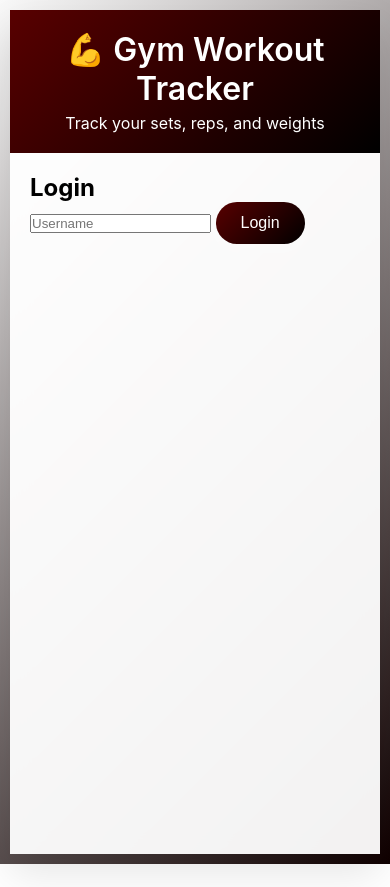
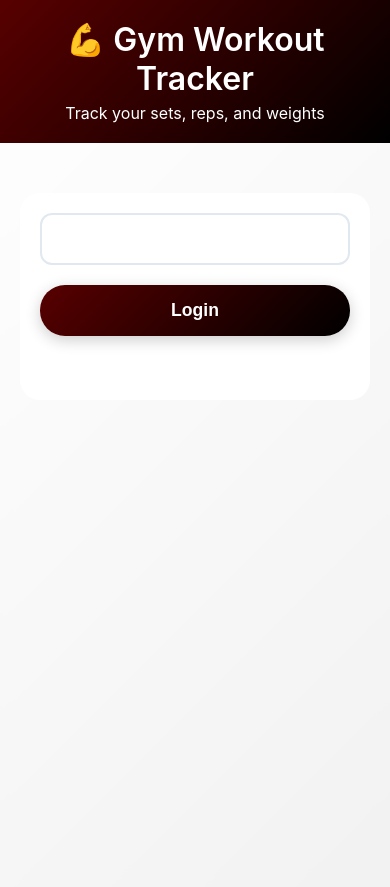
Before and after one commit to thishittuff/Gym-Shim, a plain HTML site: page index.html in a window 390 px wide. Before the commit the page ends 864 px from the top, so only its background shows below. Drawn offline with nearby package versions, Linux system fonts and the light colour scheme; no server answers.

Commit message:
Changes in Login UI

```diff
--- a/index.html
+++ b/index.html
@@ -109,14 +109,15 @@
         .day-btn.active {
             background: linear-gradient(135deg, #580000 0%, #000000 100%);
             color: white;
-            box-shadow: 0 4px 15px rgb(255, 255, 255);
+            border-color: transparent;
+            box-shadow: 0 4px 15px rgba(0, 0, 0, 0.2);
         }
 
         .workout-container {
             background: white;
             border-radius: 15px;
             padding: 20px;
-            box-shadow: 0 5px 15px rgb(255, 255, 255);
+            box-shadow: 0 5px 15px rgba(0,0,0,0.05);
             margin-bottom: 20px;
         }
 
@@ -257,7 +258,7 @@
             font-size: 1rem;
             font-weight: 500;
             transition: all 0.3s ease;
-            box-shadow: 0 4px 15px rgba(255, 255, 255, 0.3);
+            box-shadow: 0 4px 15px rgba(0, 0, 0, 0.2);
         }
 
         .btn:hover {
@@ -298,7 +299,7 @@
         }
 
         .stat-card {
-            background: linear-gradient(135deg, rgba(0, 0, 0, 0.1) 0%, rgba(118, 75, 162, 0.1) 100%);
+            background: linear-gradient(135deg, rgba(0, 0, 0, 0.03) 0%, rgba(118, 75, 162, 0.03) 100%);
             padding: 20px;
             border-radius: 10px;
             text-align: center;
@@ -336,14 +337,14 @@
             padding: 40px;
             text-align: center;
             margin-bottom: 20px;
-            background: linear-gradient(135deg, rgba(255, 255, 255, 0.05) 0%, rgba(0, 0, 0, 0.05) 100%);
+            background: linear-gradient(135deg, rgba(102, 126, 234, 0.05) 0%, rgba(118, 75, 162, 0.05) 100%);
             transition: all 0.3s ease;
             cursor: pointer;
         }
 
         .upload-area:hover {
             border-color: #764ba2;
-            background: linear-gradient(135deg, rgba(255, 255, 255, 0.1) 0%, rgba(0, 0, 0, 0.1) 100%);
+            background: linear-gradient(135deg, rgba(102, 126, 234, 0.1) 0%, rgba(118, 75, 162, 0.1) 100%);
         }
 
         .file-input {
@@ -377,7 +378,93 @@
             padding: 40px;
         }
 
+        /* --- NEW: Login UI Enhancements --- */
+        #login-tab.active {
+            display: flex;
+            align-items: center;
+            justify-content: center;
+            /* Adjust min-height if the main header is ever visible with the login form */
+            min-height: calc(100vh - 100px);
+        }
+
+        .login-box {
+            width: 100%;
+            max-width: 450px;
+            background: #ffffff;
+            padding: 40px 30px;
+            border-radius: 20px;
+            box-shadow: 0 15px 40px rgba(0, 0, 0, 0.12);
+            text-align: center;
+            animation: fadeIn 0.5s ease-in-out;
+        }
+
+        @keyframes fadeIn {
+            from { opacity: 0; transform: translateY(-10px); }
+            to { opacity: 1; transform: translateY(0); }
+        }
+
+        .login-box h2 {
+            font-size: 2.2rem;
+            font-weight: 700;
+            color: #1a202c;
+            margin-bottom: 10px;
+        }
+
+        .login-box p {
+            color: #4a5568;
+            margin-bottom: 30px;
+            font-size: 1rem;
+        }
+
+        .login-input-group {
+            margin-bottom: 20px;
+        }
+
+        .login-box input[type="text"] {
+            width: 100%;
+            padding: 15px;
+            border: 2px solid #e2e8f0;
+            border-radius: 12px;
+            font-size: 1rem;
+            font-weight: 500;
+            text-align: center;
+            transition: all 0.3s ease;
+        }
+
+        .login-box input[type="text"]:focus {
+            outline: none;
+            border-color: #667eea;
+            box-shadow: 0 0 0 4px rgba(102, 126, 234, 0.1);
+        }
+
+        .login-box .btn {
+            width: 100%;
+            padding: 15px;
+            font-size: 1.1rem;
+            font-weight: 600;
+        }
+
+        #login-status {
+            margin-top: 20px;
+            min-height: 24px; /* Reserve space to prevent layout shift */
+            font-weight: 500;
+        }
+
+        /* Apply existing status styles to the login status div */
+        #login-status.success {
+            color: #28a745;
+        }
+
+        #login-status.error {
+            color: #dc3545;
+        }
+        /* --- End Login UI Enhancements --- */
+
+
         @media (max-width: 768px) {
+            body {
+                padding: 0;
+            }
             .container {
                 margin: 0;
                 border-radius: 0;
@@ -388,10 +475,25 @@
                 padding: 20px;
             }
 
+            #login-tab.active {
+                align-items: flex-start;
+                padding-top: 50px;
+            }
+
+            .login-box {
+                box-shadow: none;
+                padding: 20px;
+            }
+
             .day-selector {
                 justify-content: flex-start;
                 overflow-x: auto;
                 padding-bottom: 10px;
+                -ms-overflow-style: none;  /* IE and Edge */
+                scrollbar-width: none;  /* Firefox */
+            }
+            .day-selector::-webkit-scrollbar {
+                display: none; /* Chrome, Safari, Opera */
             }
 
             .day-btn {
@@ -442,9 +544,10 @@
         </div>
 
         <div id="login-tab" class="tab-content active">
-            <div class="login-form">
-                <h2>Login</h2>
-                <input type="text" id="username" placeholder="Username" required>
+            <div class="login-box">
+                <div class="login-input-group">
+                    <input type="text" id="username" required>
+                </div>
                 <button class="btn" id="login-btn">Login</button>
                 <div id="login-status"></div>
             </div>
```
